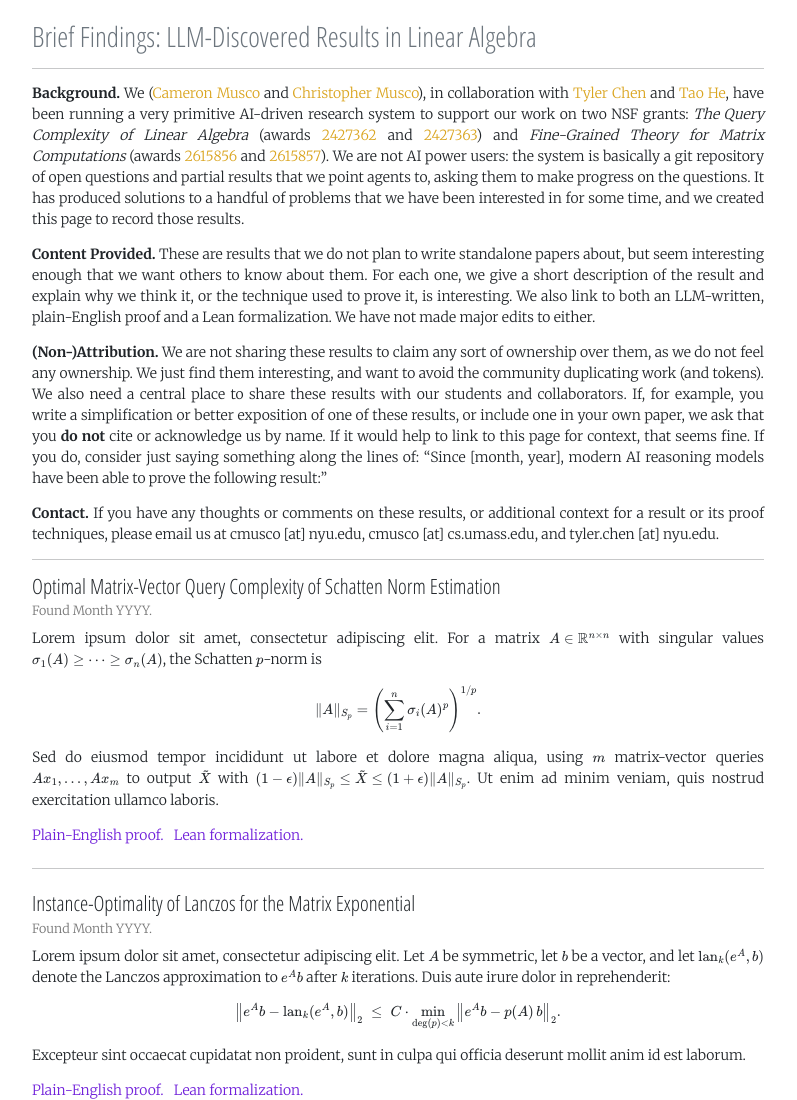
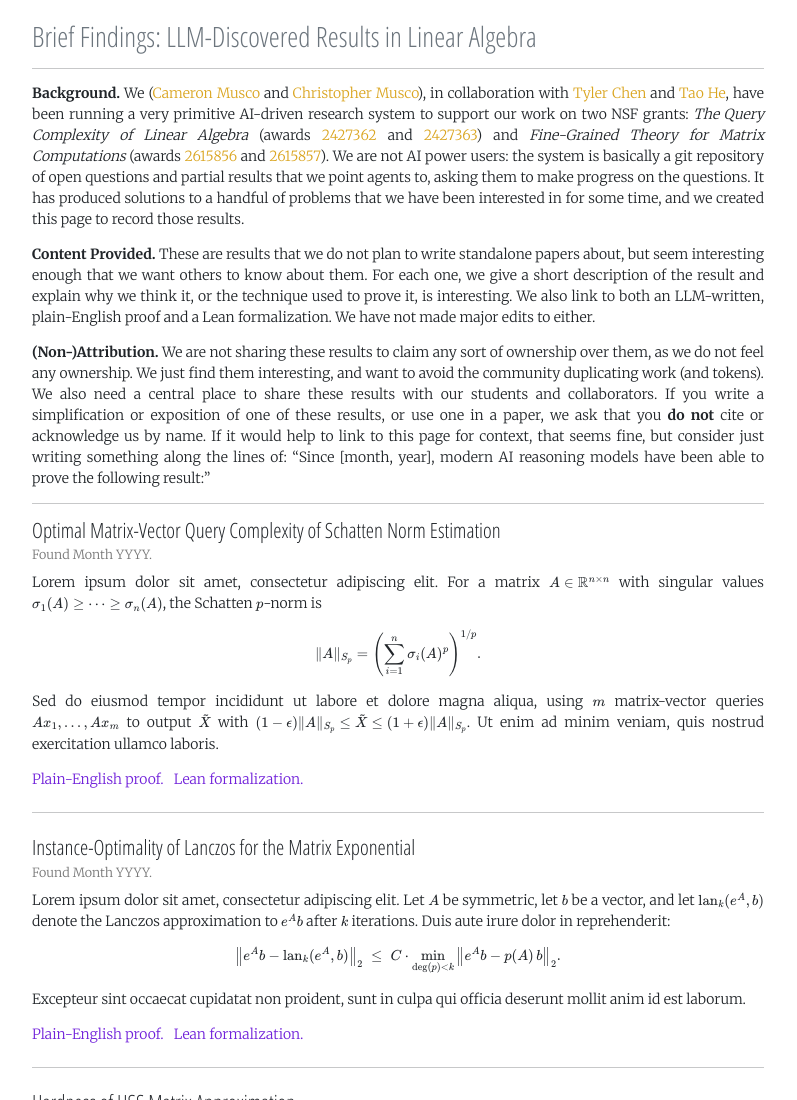
Before and after one commit to cpmusco/cpmusco.github.io, a plain HTML site: page brief_findings.html in a window 1280 px wide. Shown: the top 1100 px of the page, without its empty margins (242-1039 px from the left). Drawn offline with nearby package versions, Linux system fonts and the light colour scheme.

Commit message:
name change

```diff
--- a/brief_findings.html
+++ b/brief_findings.html
@@ -69,12 +69,12 @@
          </p>
 
          <p>
-          <b>(Non-)Attribution.</b> We are not sharing these results to claim any sort of ownership over them, as we do not feel any ownership. We just find them interesting, and want to avoid the community duplicating work (and tokens). We also need a central place to share these results with our students and collaborators. If, for example, you write a simplification or better exposition of one of these results, or include one in your own paper, we ask that you <b>do not</b> cite or acknowledge us by name. If it would help to link to this page for context, that seems fine. If you do, consider just saying something along the lines of: &ldquo;Since [month, year], modern AI reasoning models have been able to prove the following result:&rdquo;
+          <b>(Non-)Attribution.</b> We are not sharing these results to claim any sort of ownership over them, as we do not feel any ownership. We just find them interesting, and want to avoid the community duplicating work (and tokens). We also need a central place to share these results with our students and collaborators. If you write a simplification or exposition of one of these results, or use one in a paper, we ask that you <b>do not</b> cite or acknowledge us by name. If it would help to link to this page for context, that seems fine, but consider just writing something along the lines of: &ldquo;Since [month, year], modern AI reasoning models have been able to prove the following result:&rdquo;
          </p>
 
-         <p>
+         <!-- <p>
           <b>Contact.</b> If you have any thoughts or comments on these results, or additional context for a result or its proof techniques, please email us at cmusco [at] nyu.edu, cmusco [at] cs.umass.edu, and tyler.chen [at] nyu.edu.
-         </p>
+         </p> -->
 
          <hr>
 
```
